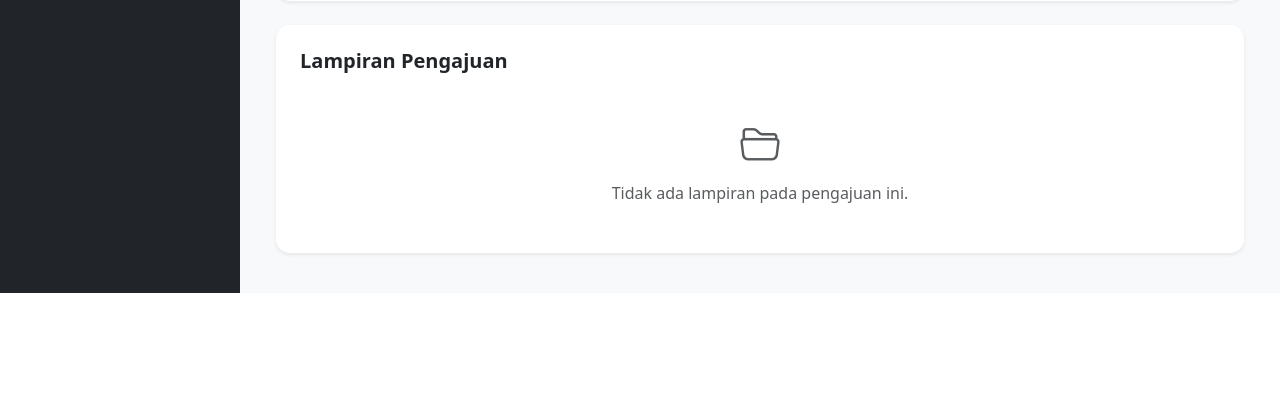
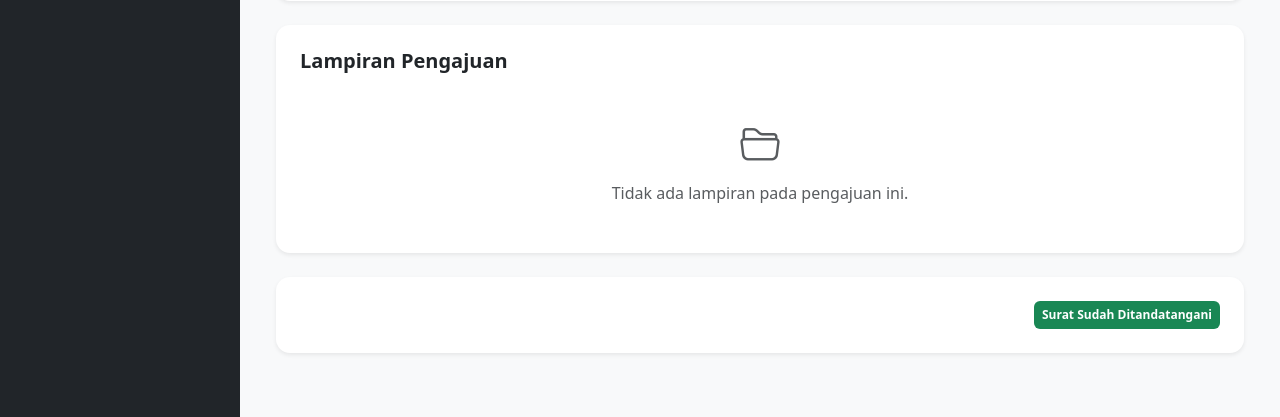
Before and after one commit to zha-fir/sigap, a Laravel app: template resources/views/kajur/surat/show.blade.php in a window 1280 px wide. Shown: the part 1281-1698 px from the top of the page. Before the commit the page ends 1574 px from the top, so only its background shows below. Run offline with Laravel 12, Linux system fonts and the light colour scheme; the template is opened without the code that fills it, so the values that code supplies are empty; a user stored in the database is signed in; data comes from the database, SQL or seed files in the repository.

Commit message:
k3
tanda tangan

```diff
--- a/resources/views/kajur/surat/show.blade.php
+++ b/resources/views/kajur/surat/show.blade.php
@@ -7,7 +7,7 @@
 <div class="container-fluid py-3">
 
     {{-- Header --}}
-    <div class="d-flex flex-wrap justify-content-between align-items-center mb-4">
+    <div class="d-flex justify-content-between align-items-center mb-4">
         <div>
             <h2 class="fw-bold mb-1" style="color: #1e293b;">
                 Pratinjau Surat
@@ -18,15 +18,13 @@
         </div>
 
         <a href="{{ route('kajur.surat.index') }}"
-           class="btn btn-outline-secondary mt-3 mt-md-0">
-            <i class="bi bi-arrow-left me-1"></i>
-            Kembali
+           class="btn btn-outline-secondary">
+            <i class="bi bi-arrow-left me-1"></i> Kembali
         </a>
     </div>
 
     {{-- Informasi Pengajuan --}}
-    <div class="card border-0 shadow-sm mb-4"
-         style="border-radius: 14px;">
+    <div class="card border-0 shadow-sm mb-4" style="border-radius: 14px;">
         <div class="card-body p-4">
             <h5 class="fw-bold mb-3">Informasi Pengajuan</h5>
 
@@ -75,8 +73,7 @@
     </div>
 
     {{-- Dokumen Surat --}}
-    <div class="card border-0 shadow-sm mb-4"
-         style="border-radius: 14px;">
+    <div class="card border-0 shadow-sm mb-4" style="border-radius: 14px;">
         <div class="card-body p-4">
 
             <div class="d-flex justify-content-between align-items-center mb-3">
@@ -93,21 +90,16 @@
 
             @if ($urlPdf)
                 <div class="mb-3">
-                    <a href="{{ $urlPdf }}"
-                       target="_blank"
-                       rel="noopener"
+                    <a href="{{ $urlPdf }}" target="_blank" rel="noopener"
                        class="btn btn-sm btn-outline-primary">
-                        <i class="bi bi-file-pdf me-1"></i>
-                        Buka PDF
+                        <i class="bi bi-file-pdf me-1"></i> Buka PDF
                     </a>
                 </div>
 
-                <iframe
-                    src="{{ $urlPdf }}"
-                    title="Pratinjau PDF Surat"
-                    width="100%"
-                    height="650"
-                    style="border: 1px solid #e2e8f0; border-radius: 10px;">
+                <iframe src="{{ $urlPdf }}"
+                        title="Pratinjau PDF Surat"
+                        width="100%" height="650"
+                        style="border: 1px solid #e2e8f0; border-radius: 10px;">
                 </iframe>
             @else
                 <div class="p-4 p-md-5 border rounded-3"
@@ -131,18 +123,17 @@
                     isi surat dari template sistem.
                 </div>
             @endif
-
         </div>
     </div>
 
     {{-- Lampiran --}}
-    <div class="card border-0 shadow-sm"
-         style="border-radius: 14px;">
+    <div class="card border-0 shadow-sm mb-4" style="border-radius: 14px;">
         <div class="card-body p-4">
             <h5 class="fw-bold mb-3">Lampiran Pengajuan</h5>
 
             @forelse ($pengajuan->lampirans as $lampiran)
                 <div class="d-flex flex-wrap justify-content-between align-items-center border rounded-3 p-3 mb-2">
+
                     <div class="d-flex align-items-center">
                         <i class="bi bi-file-earmark me-3 fs-4"
                            style="color: #0d9488;"></i>
@@ -151,6 +142,7 @@
                             <div class="fw-semibold">
                                 {{ $lampiran->nama_file }}
                             </div>
+
                             <small class="text-muted">
                                 {{ number_format($lampiran->ukuran / 1024, 1) }} KB
                             </small>
@@ -158,11 +150,9 @@
                     </div>
 
                     <a href="{{ \Illuminate\Support\Facades\Storage::disk('public')->url($lampiran->path) }}"
-                       target="_blank"
-                       rel="noopener"
-                       class="btn btn-sm btn-outline-primary mt-2 mt-md-0">
-                        <i class="bi bi-download me-1"></i>
-                        Lihat Lampiran
+                       target="_blank" rel="noopener"
+                       class="btn btn-sm btn-outline-primary">
+                        <i class="bi bi-download me-1"></i> Lihat Lampiran
                     </a>
                 </div>
             @empty
@@ -173,6 +163,30 @@
                     </p>
                 </div>
             @endforelse
+        </div>
+    </div>
+
+    {{-- Tombol Tanda Tangan --}}
+    <div class="card border-0 shadow-sm mb-4" style="border-radius: 14px;">
+        <div class="card-body p-4 text-end">
+
+            @if ($pengajuan->status === \App\StatusPengajuan::MenungguTtd)
+                <form action="{{ route('kajur.surat.tandatangani', $pengajuan->id) }}"
+                      method="POST"
+                      onsubmit="return confirm('Apakah Anda yakin ingin menandatangani surat ini?')">
+
+                    @csrf
+
+                    <button type="submit" class="btn btn-success px-4">
+                        <i class="bi bi-pen me-2"></i>
+                        Tanda Tangani Surat
+                    </button>
+                </form>
+            @else
+                <span class="badge bg-success p-2">
+                    Surat Sudah Ditandatangani
+                </span>
+            @endif
 
         </div>
     </div>
--- a/routes/web.php
+++ b/routes/web.php
@@ -55,6 +55,9 @@ Route::get('/surat', [Kajur\SuratController::class, 'index'])
 
 Route::get('/surat/{pengajuan}', [Kajur\SuratController::class, 'show'])
     ->name('surat.show');
+Route::post('/surat/{pengajuan}/tandatangani',
+    [Kajur\SuratController::class, 'tandatangani']
+)->name('surat.tandatangani');
 
 });
 
```
Also changed, not shown: app/Http/Controllers/Kajur/SuratController.php (+43 -0 lines).
